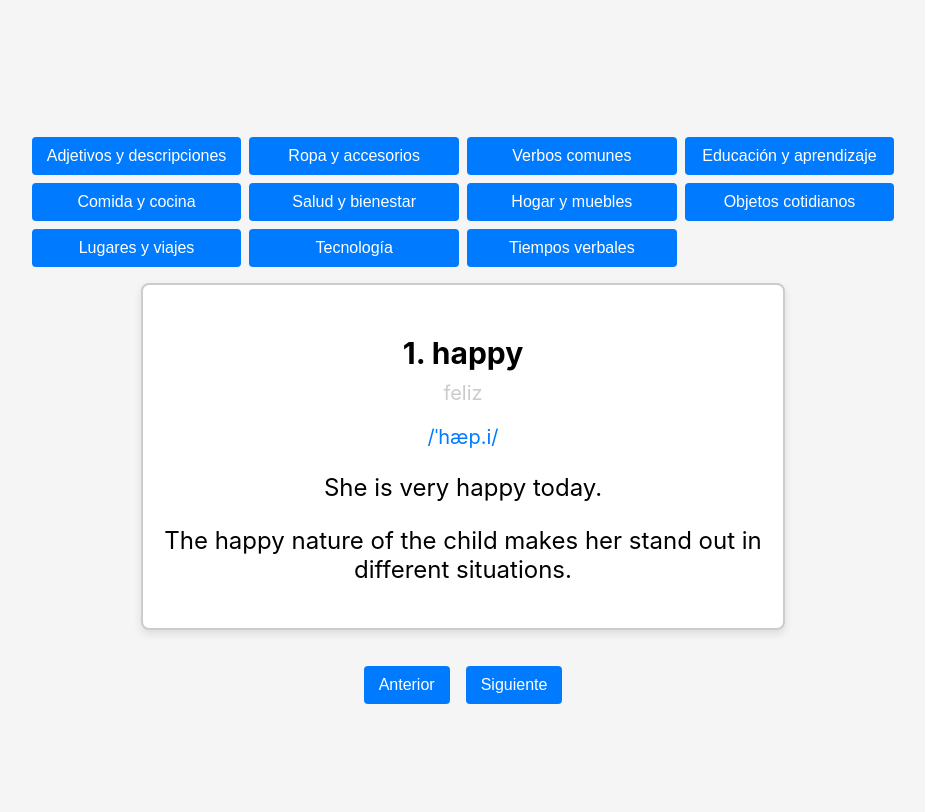
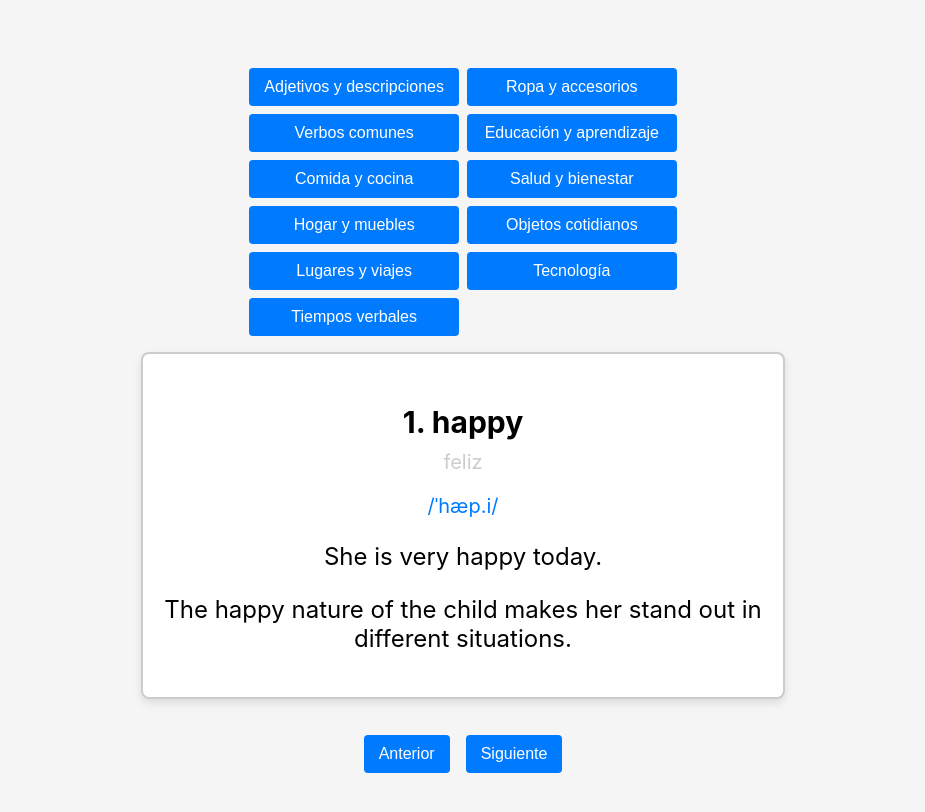
Before and after one commit to dmilagros/english-flashcard-app, a React (Create React App) app: page / in a window 1280 px wide. Shown: the top 812 px of the page, without its empty margins (177-1102 px from the left). Built offline with nearby package versions, Linux system fonts and the light colour scheme.

Commit message:
Actualizar Flashcard.scss

```diff
--- a/src/components/Flashcard.scss
+++ b/src/components/Flashcard.scss
@@ -91,4 +91,10 @@ button {
     width: 600px; // Ancho fijo para pantallas grandes
     font-size: 1.5rem;
   }
+
+  .types {
+    display: grid;
+    grid-template-columns: repeat(2, 1fr);
+    gap: 8px;
+  }
 }
```
